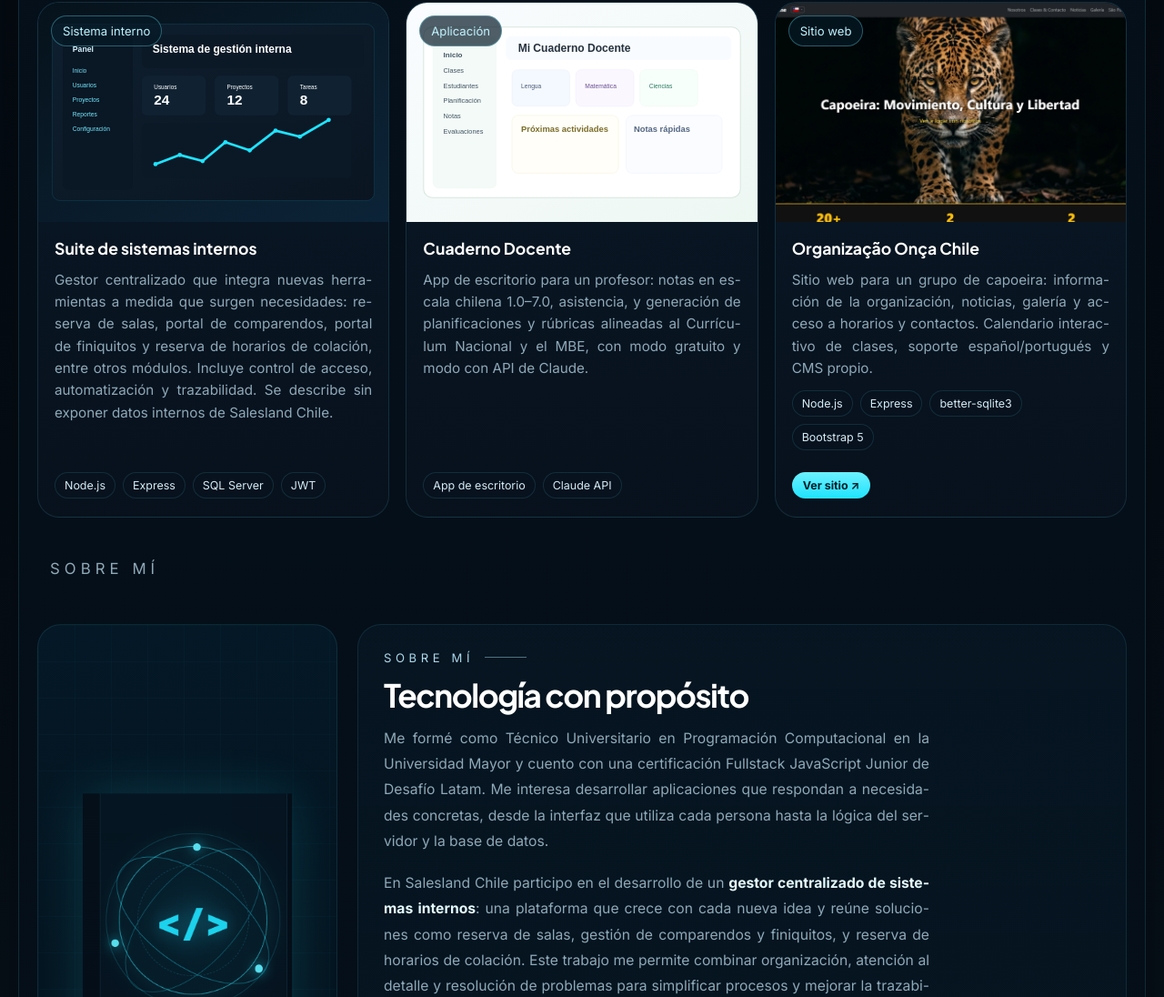
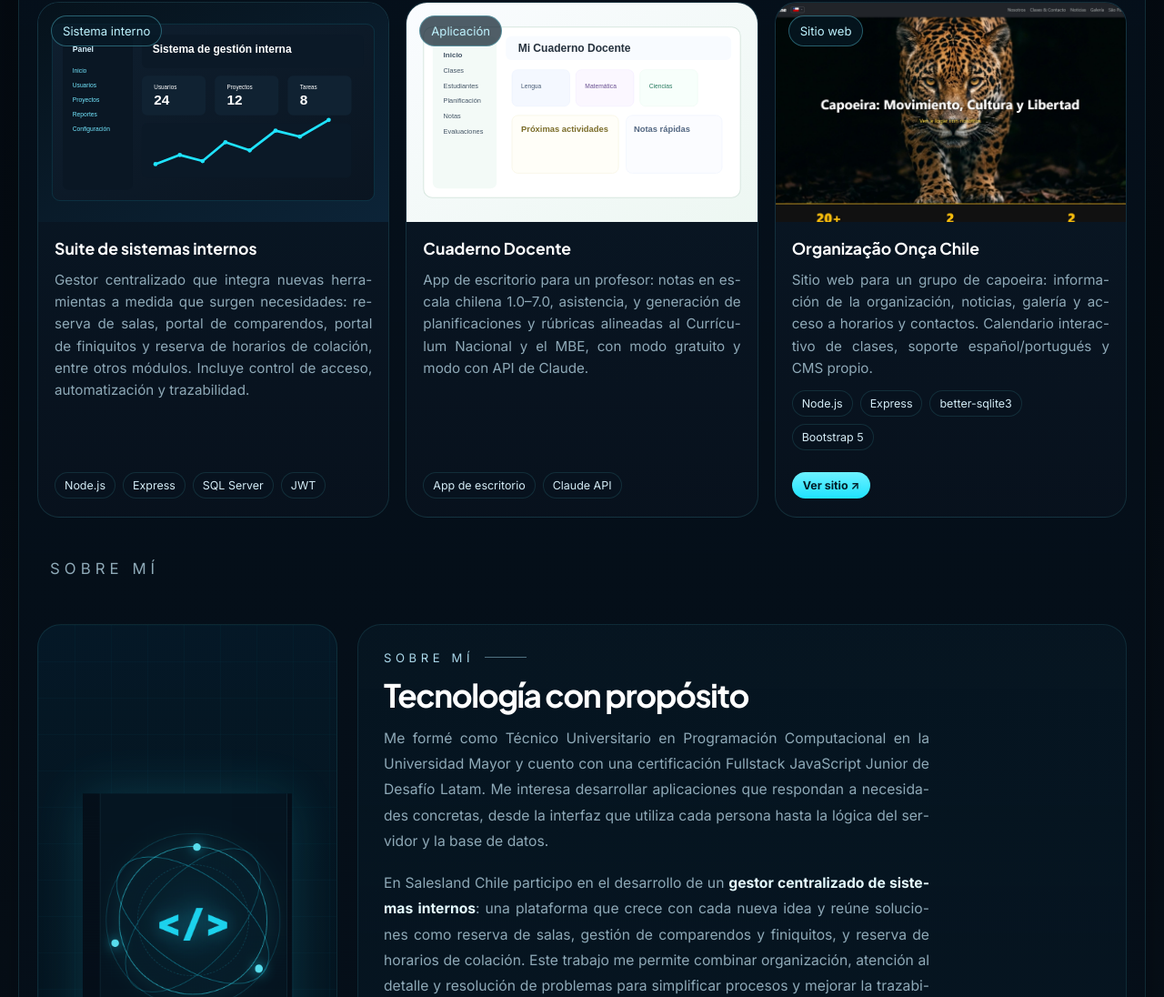
Before and after one commit to RomiBeca/portafolio, a plain HTML site: page index.html in a window 1280 px wide. Shown: the part 813-1909 px from the top of the page at 91% size. Drawn offline with Linux system fonts and the light colour scheme.

Commit message:
correccion v1

```diff
--- a/index.html
+++ b/index.html
@@ -79,7 +79,7 @@
 <div class="card-title-row">
 <h4>Suite de sistemas internos</h4>
 </div>
-<p>Gestor centralizado que integra nuevas herramientas a medida que surgen necesidades: reserva de salas, portal de comparendos, portal de finiquitos y reserva de horarios de colación, entre otros módulos. Incluye control de acceso, automatización y trazabilidad. Se describe sin exponer datos internos de Salesland Chile.</p>
+<p>Gestor centralizado que integra nuevas herramientas a medida que surgen necesidades: reserva de salas, portal de comparendos, portal de finiquitos y reserva de horarios de colación, entre otros módulos. Incluye control de acceso, automatización y trazabilidad.</p>
 <div class="stack"><span>Node.js</span><span>Express</span><span>SQL Server</span><span>JWT</span></div>
 </div>
 </article>
```
